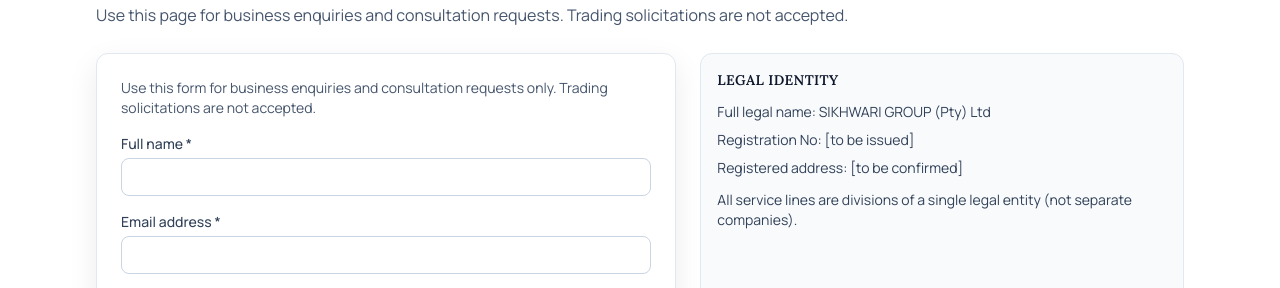
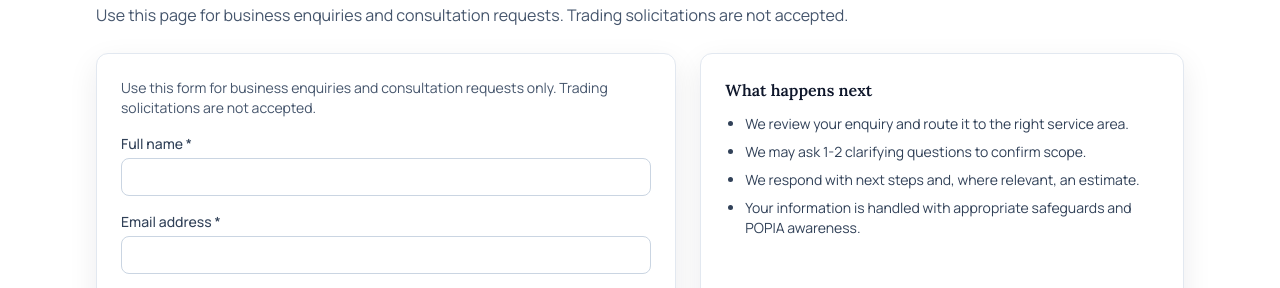
Before and after one commit to Fhatu12/SikhwariG, a Next.js app: page /contact in a window 1280 px wide. Shown: the part 168-456 px from the top of the page. Built offline with nearby package versions, Linux system fonts and the light colour scheme; no server answers.

Commit message:
ui: remove duplicate legal identity blocks and refine contact sidebar

```diff
--- a/app/contact/page.tsx
+++ b/app/contact/page.tsx
@@ -1,5 +1,4 @@
 import { ContactForm } from "@/components/forms/contact-form";
-import { LegalIdentityBlock } from "@/components/legal/legal-identity-block";
 import { Section } from "@/components/layout/section";
 import { buildMetadata } from "@/lib/seo";
 
@@ -27,7 +26,15 @@
       >
         <div className="grid gap-6 lg:grid-cols-[1.2fr_1fr]">
           <ContactForm initialIntent={initialIntent} />
-          <LegalIdentityBlock />
+          <aside className="rounded-xl border border-slate-200 bg-white p-6 shadow-[var(--shadow-soft)]">
+            <h2 className="text-base font-semibold text-slate-900">What happens next</h2>
+            <ul className="mt-3 list-disc space-y-2 pl-5 text-sm text-slate-700">
+              <li>We review your enquiry and route it to the right service area.</li>
+              <li>We may ask 1-2 clarifying questions to confirm scope.</li>
+              <li>We respond with next steps and, where relevant, an estimate.</li>
+              <li>Your information is handled with appropriate safeguards and POPIA awareness.</li>
+            </ul>
+          </aside>
         </div>
       </Section>
     </>
--- a/app/legal/disclaimer/page.tsx
+++ b/app/legal/disclaimer/page.tsx
@@ -1,4 +1,3 @@
-import { LegalIdentityBlock } from "@/components/legal/legal-identity-block";
 import { TradingDisclaimerBlock } from "@/components/legal/trading-disclaimer-block";
 import { Section } from "@/components/layout/section";
 import { buildMetadata } from "@/lib/seo";
@@ -28,7 +27,6 @@
           </p>
         </div>
         <TradingDisclaimerBlock />
-        <LegalIdentityBlock />
       </div>
     </Section>
   );
--- a/app/legal/privacy/page.tsx
+++ b/app/legal/privacy/page.tsx
@@ -1,4 +1,3 @@
-import { LegalIdentityBlock } from "@/components/legal/legal-identity-block";
 import { Section } from "@/components/layout/section";
 import { buildMetadata } from "@/lib/seo";
 
@@ -42,7 +41,6 @@
             disclosed publicly for security reasons.
           </p>
         </div>
-        <LegalIdentityBlock />
       </div>
     </Section>
   );
--- a/app/legal/terms/page.tsx
+++ b/app/legal/terms/page.tsx
@@ -1,4 +1,3 @@
-import { LegalIdentityBlock } from "@/components/legal/legal-identity-block";
 import { Section } from "@/components/layout/section";
 import { buildMetadata } from "@/lib/seo";
 
@@ -31,7 +30,6 @@
           </p>
           <p>These terms are governed by the laws of the Republic of South Africa.</p>
         </div>
-        <LegalIdentityBlock />
       </div>
     </Section>
   );
```
